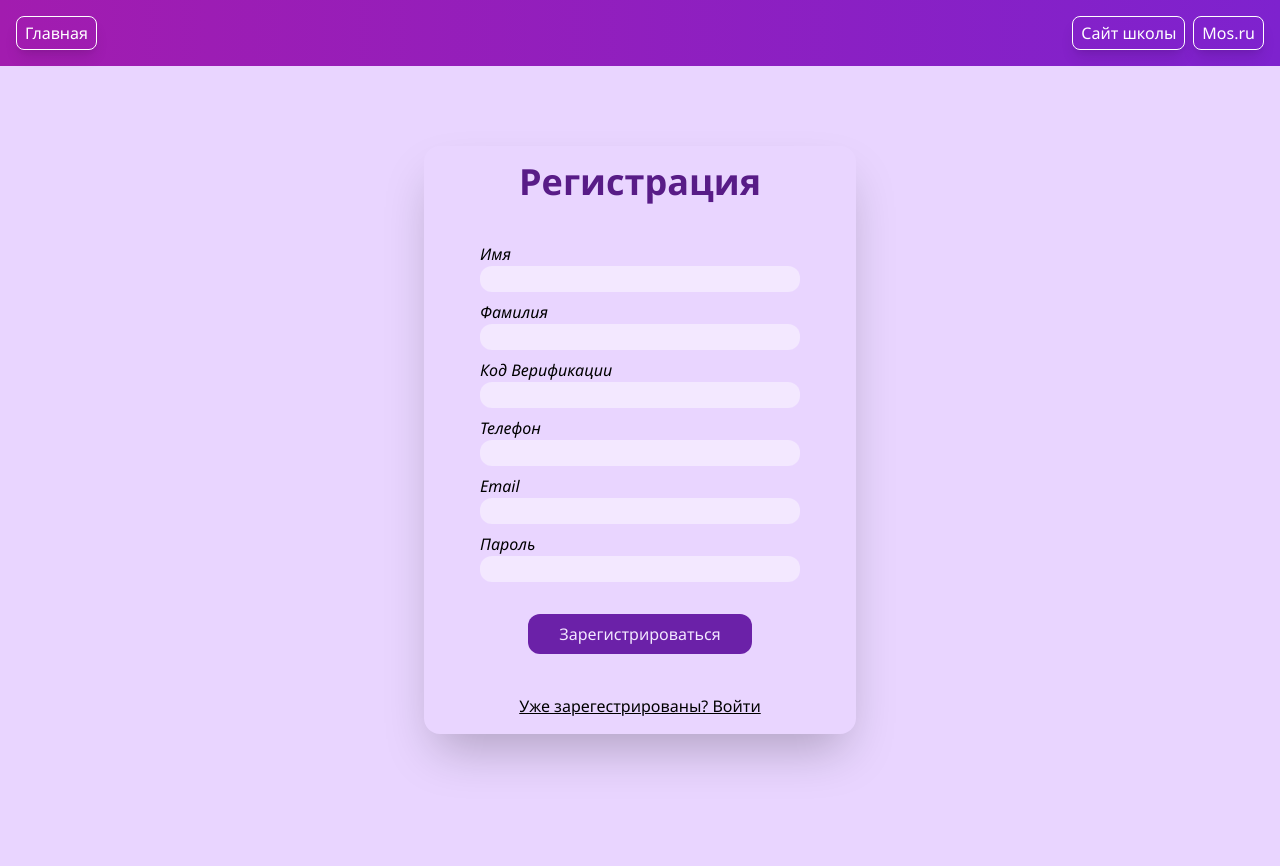
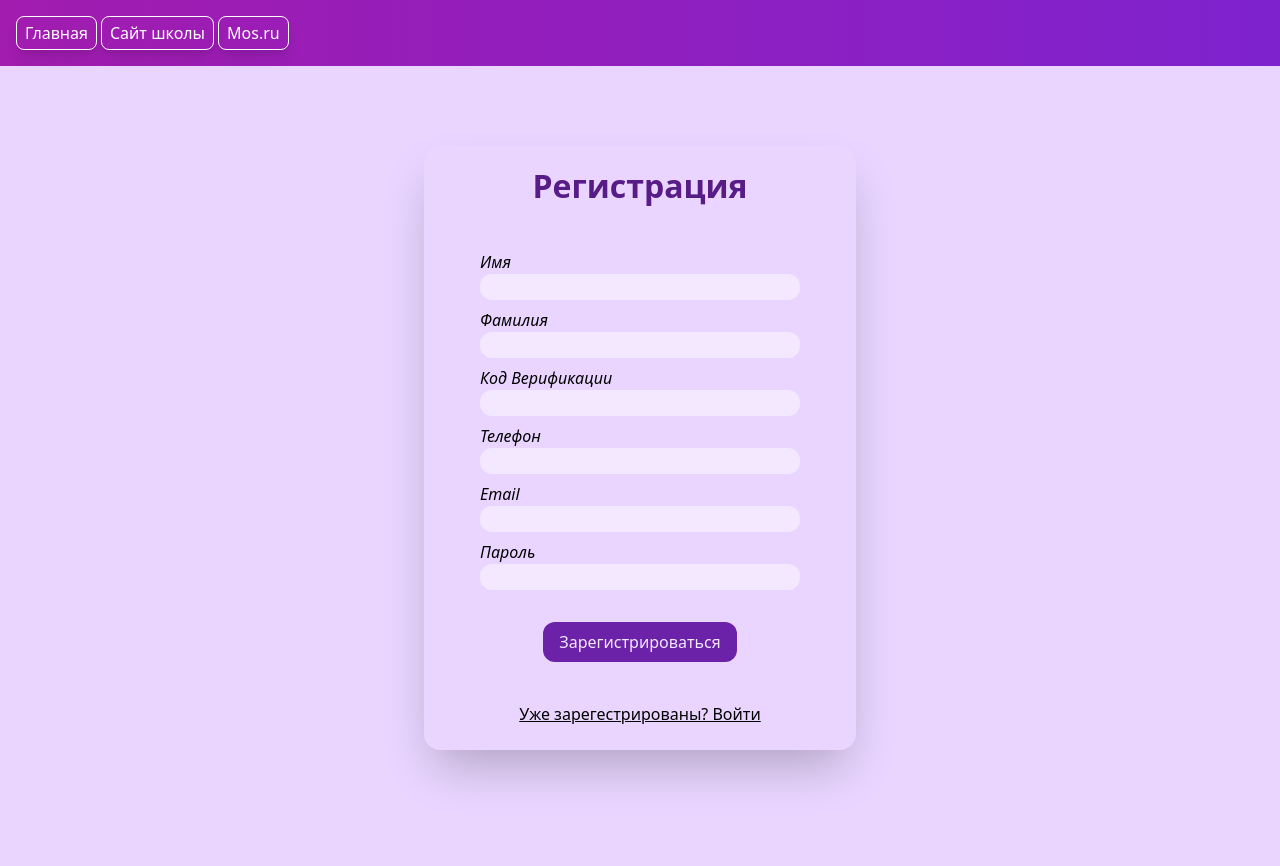
Before and after one commit to Crafty-Coders/SchoolChat, a Node server app: page /register in a window 1280 px wide. Run offline with Node 20, Linux system fonts and the light colour scheme; style sheets or scripts are compiled from the project's sources; some libraries are stand-ins or nearby versions.

Commit message:
half-migrating from tailwindcss to scss

```diff
--- a/app.js
+++ b/app.js
@@ -1,20 +1,15 @@
 const express = require('express')
 const app = express()
-// const bcrypt = require('bcrypt');
 const passport = require('passport');
 const flash = require('express-flash');
 const session = require('express-session');
 const methodOverride = require('method-override');
 const ChatUserDB = require('./DB/Tables/Chat-User')
 const { AuthDB, MessageDB } = require('./DB/DB_main')
-const chalk = require('chalk')
 const bcrypt = require('bcrypt')
+const sass = require('node-sass-middleware')
+const initializePassport = require('./passport-config');
 
-
-const initializePassport = require('./passport-config');
-const { count } = require('console');
-const { resolveObjectURL } = require('buffer');
-const { Auth, Message } = require('./DB/DB_init');
 initializePassport(
     passport,
     FindUserEmail,
@@ -28,6 +23,10 @@ app.set("view engine", "ejs")
 
 app.use(express.urlencoded({ extended: false }));
 app.use(flash());
+app.use(sass({
+    src: __dirname + '/scss',
+    dest: __dirname + '/public',
+}))
 app.use(express.static(__dirname));
 app.use(session({
     secret: "aaaaaaa",
@@ -39,12 +38,6 @@ app.use(passport.session())
 app.use(methodOverride('_method'));
 
 
-const clients = [];
-let array = [{
-    text: "test message",
-    date: Date.now()
-}];
-
 /* /////////////////// Router ///////////////////// */
 app.get('/', checkAuthenticated, async (req, res) => {
     res.redirect("/messenger")
@@ -52,14 +45,12 @@ app.get('/', checkAuthenticated, async (req, res) => {
 
 app.get("/messenger", async (req, res) => {
     let user = await req.user
-
-    // функция, которая будет добывать массив чатов
     if (!user) {
         res.redirect("/login")
         return
     }
     let chatsArr = await GetChats(user.id)
-    res.render('index.ejs', {
+    res.render('messenger.ejs', {
         name: user.name,
         chats: chatsArr,
         id: user.id,
@@ -81,7 +72,7 @@ app.get('/messenger/:id', async (req, res) => {
             break;
         }
     }
-    res.render('index.ejs', {
+    res.render('messenger.ejs', {
         name: user.name,
         chats: chatsArr,
         chatIndex: chatIndex,
--- a/package.json
+++ b/package.json
@@ -6,7 +6,7 @@
     "test": "mocha",
     "start": "node app.js",
     "buildcss": "nodemon --watch views/ -x npm run build",
-    "build": "postcss styles/src.css -o styles/styles.css",
+    "build": "postcss styles/src.css -o styles/styles.css && sass --watch scss:public",
     "production_start": "npm run build && npm run start"
   },
   "repository": {
@@ -33,6 +33,8 @@
     "jsonwebtoken": "^8.5.1",
     "lodash": "^4.17.21",
     "method-override": "^3.0.0",
+    "node-sass": "^7.0.1",
+    "node-sass-middleware": "^1.0.1",
     "passport": "^0.5.2",
     "passport-local": "^1.0.0",
     "pg": "^8.7.1",
--- /dev/null
+++ b/scss/login.scss
@@ -0,0 +1,81 @@
+@import "presets/colors.scss";
+@import "presets/shadows.scss";
+
+.login {
+    min-height: 100vh;
+    min-width: 100%;
+    display: flex;
+    background-color: $purple-200;
+    flex-direction: column;
+    align-items: center;
+}
+
+.login_container {
+    @include shadow-2xl();
+    background-color: $purple-200;
+    margin-top: 5rem;
+    padding-top: 1rem;
+    padding-bottom: 1rem;
+    padding-left: 1.5rem;
+    padding-right: 1.5rem;
+    border-radius: 1rem;
+    display: flex;
+    flex-direction: column;
+    align-items: center;
+}
+
+.login_container_header {
+    font-size: xx-large;
+    font-weight: bold;
+    text-align: center;
+    margin-bottom: 4rem;
+    color: $purple-900;
+}
+
+.login_container_form {
+    display: flex;
+    flex-direction: column;
+    align-items: center;
+    width: 24rem;
+    height: 18rem;
+    margin: 0;
+}
+
+@mixin login_container_form_input_block {
+    display: flex;
+    flex-direction: column;
+    width: 20rem;
+}
+
+.login_container_form_input_email {
+    @include login_container_form_input_block();
+    margin-bottom: 0.5rem;
+}
+
+.login_container_form_input_password {
+    @include login_container_form_input_block();
+}
+
+.login_container_form_input_input {
+    background-color: $purple-100;
+    border-radius: 0.75rem;
+    padding-left: 0.5rem;
+    padding-right: 0.5rem;
+    padding-top: 1px;
+    padding-bottom: 1px;
+}
+
+.login_container_form_button {
+    background-color: $purple-800;
+    border-radius: 0.75rem;
+    padding: 0.5rem 1rem;
+    width: 7rem;
+    color: $purple-100;
+    margin-top: 2rem;
+}
+
+.login_container_register_link {
+    text-decoration-line: underline;
+    text-underline-offset: 1px;
+    margin-bottom: 0.5rem;
+}
--- /dev/null
+++ b/scss/navbar.scss
@@ -0,0 +1,72 @@
+@import "presets/colors.scss";
+@import "presets/shadows.scss";
+
+.navbar {
+    display: flex;
+    flex-direction: row;
+    width: 100%;
+    align-items: center;
+    flex-grow: 1;
+    padding: 1rem 0;
+    background: linear-gradient(90deg, $fuchsia-700, $purple-700);
+}
+
+@mixin navbar_link {
+    color: white;
+    padding: 0.25rem 0.5rem;
+    border: 1px;
+    border-style: solid;
+    border-color: white;
+    border-radius: 0.5rem;
+    @include shadow-lg();
+}
+
+.navbar_link_left {
+    @include navbar_link();
+    margin-left: 1rem;
+}
+
+.navbar_link_left:hover {
+    color: $fuchsia-700;
+    border-color: $fuchsia-700;
+    background-color: white;
+}
+
+.navbar_link_middle {
+    @include navbar_link();
+    margin: 0 0.25rem;
+}
+
+.navbar_link_middle:hover {
+    color: $purple-700;
+    border-color: $purple-700;
+    background-color: white;
+}
+
+.navbar_link_right {
+    @include navbar_link();
+    margin-right: 1rem;
+}
+
+.navbar_link_right:hover {
+    color: $purple-700;
+    border-color: $purple-700;
+    background-color: white;
+}
+
+.navbar_logout_button {
+    @include shadow-lg();
+    margin-right: 1rem;
+    margin-left: 0.25rem;
+    color: white;
+    background-color: $red-600;
+    padding: 0.25rem 0.5rem;
+    border: 1px;
+    border-style: solid;
+    border-color: $red-600;
+    border-radius: 0.5rem;
+}
+
+.navbar_logout_button:hover {
+    text-decoration: underline;
+}
--- /dev/null
+++ b/scss/presets/colors.scss
@@ -0,0 +1,9 @@
+$purple-100: rgb(243 232 255);
+$purple-200: rgb(233 213 255);
+$purple-700: #7e22ce;
+$purple-800: rgb(107 33 168);
+$purple-900: rgb(88 28 135);
+
+$fuchsia-700: #a21caf;
+
+$red-600: rgb(220 38 38);
--- /dev/null
+++ b/scss/presets/shadows.scss
@@ -0,0 +1,11 @@
+@mixin shadow-2xl {
+    --tw-shadow: 0 25px 50px -12px rgb(0 0 0 / 0.25);
+    --tw-shadow-colored: 0 25px 50px -12px var(--tw-shadow-color);
+    box-shadow: var(--tw-ring-offset-shadow, 0 0 #0000), var(--tw-ring-shadow, 0 0 #0000), var(--tw-shadow);
+}
+
+@mixin shadow-lg {
+    --tw-shadow: 0 10px 15px -3px rgb(0 0 0 / 0.1), 0 4px 6px -4px rgb(0 0 0 / 0.1);
+    --tw-shadow-colored: 0 10px 15px -3px var(--tw-shadow-color), 0 4px 6px -4px var(--tw-shadow-color);
+    box-shadow: var(--tw-ring-offset-shadow, 0 0 #0000), var(--tw-ring-shadow, 0 0 #0000), var(--tw-shadow);
+}
--- /dev/null
+++ b/scss/register.scss
@@ -0,0 +1,72 @@
+@import "presets/colors.scss";
+@import "presets/shadows.scss";
+
+.register {
+    min-height: 100vh;
+    min-width: 100%;
+    background-color: $purple-200;
+    display: flex;
+    flex-direction: column;
+    align-items: center;
+}
+
+.register_container {
+    @include shadow-2xl();
+    margin-top: 5rem;
+    padding: 1rem 1.5rem;
+    border-radius: 1rem;
+    display: flex;
+    flex-direction: column;
+    align-items: center;
+}
+
+.register_container_header {
+    font-size: xx-large;
+    font-weight: bold;
+    text-align: center;
+    margin-bottom: 2.5rem;
+    color: $purple-900;
+}
+
+.register_container_form {
+    display: flex;
+    flex-direction: column;
+    align-items: center;
+    width: 24rem;
+}
+
+@mixin register_container_input {
+    display: flex;
+    flex-direction: column;
+    width: 20rem;
+}
+
+.register_container_input-generic {
+    @include register_container_input();
+    margin-bottom: 0.5rem;
+}
+
+.register_container_input-last {
+    @include register_container_input();
+}
+
+.register_container_input_input {
+    background-color: $purple-100;
+    border-radius: 0.75rem;
+    padding: 1px 0.5rem;
+}
+
+.register_container_form_button {
+    background-color: $purple-800;
+    border-radius: 0.75rem;
+    padding: 0.5rem 1rem;
+    color: $purple-100;
+    margin-top: 2rem;
+    margin-bottom: 2.5rem;
+}
+
+.register_container_login_link {
+    text-decoration-line: underline;
+    text-underline-offset: 1px;
+    margin-bottom: 0.5rem;
+}
--- a/styles/styles.css
+++ b/styles/styles.css
@@ -427,9 +427,6 @@ Ensure the default browser behavior of the `hidden` attribute.
 .m-8 {
   margin: 2rem;
 }
-.m-0 {
-  margin: 0px;
-}
 .my-8 {
   margin-top: 2rem;
   margin-bottom: 2rem;
@@ -446,10 +443,6 @@ Ensure the default browser behavior of the `hidden` attribute.
   margin-left: 0.5rem;
   margin-right: 0.5rem;
 }
-.mx-1 {
-  margin-left: 0.25rem;
-  margin-right: 0.25rem;
-}
 .ml-8 {
   margin-left: 2rem;
 }
@@ -461,27 +454,6 @@ Ensure the default browser behavior of the `hidden` attribute.
 }
 .ml-3 {
   margin-left: 0.75rem;
-}
-.mt-20 {
-  margin-top: 5rem;
-}
-.mb-16 {
-  margin-bottom: 4rem;
-}
-.mt-8 {
-  margin-top: 2rem;
-}
-.ml-4 {
-  margin-left: 1rem;
-}
-.mr-4 {
-  margin-right: 1rem;
-}
-.ml-1 {
-  margin-left: 0.25rem;
-}
-.mb-10 {
-  margin-bottom: 2.5rem;
 }
 .flex {
   display: flex;
@@ -495,12 +467,6 @@ Ensure the default browser behavior of the `hidden` attribute.
 .h-12 {
   height: 3rem;
 }
-.h-72 {
-  height: 18rem;
-}
-.min-h-screen {
-  min-height: 100vh;
-}
 .w-1\/4 {
   width: 25%;
 }
@@ -509,18 +475,6 @@ Ensure the default browser behavior of the `hidden` attribute.
 }
 .w-auto {
   width: auto;
-}
-.w-96 {
-  width: 24rem;
-}
-.w-80 {
-  width: 20rem;
-}
-.w-28 {
-  width: 7rem;
-}
-.w-56 {
-  width: 14rem;
 }
 .min-w-fit {
   min-width: -webkit-fit-content;
@@ -566,33 +520,12 @@ Ensure the default browser behavior of the `hidden` attribute.
 .rounded-full {
   border-radius: 9999px;
 }
-.rounded-lg {
-  border-radius: 0.5rem;
-}
 .rounded-t-2xl {
   border-top-left-radius: 1rem;
   border-top-right-radius: 1rem;
 }
 .border-0 {
   border-width: 0px;
-}
-.border {
-  border-width: 1px;
-}
-.border-solid {
-  border-style: solid;
-}
-.border-purple-800 {
-  --tw-border-opacity: 1;
-  border-color: rgb(107 33 168 / var(--tw-border-opacity));
-}
-.border-white {
-  --tw-border-opacity: 1;
-  border-color: rgb(255 255 255 / var(--tw-border-opacity));
-}
-.border-red-600 {
-  --tw-border-opacity: 1;
-  border-color: rgb(220 38 38 / var(--tw-border-opacity));
 }
 .bg-gray-200 {
   --tw-bg-opacity: 1;
@@ -622,32 +555,6 @@ Ensure the default browser behavior of the `hidden` attribute.
   --tw-bg-opacity: 1;
   background-color: rgb(196 181 253 / var(--tw-bg-opacity));
 }
-.bg-purple-200 {
-  --tw-bg-opacity: 1;
-  background-color: rgb(233 213 255 / var(--tw-bg-opacity));
-}
-.bg-purple-100 {
-  --tw-bg-opacity: 1;
-  background-color: rgb(243 232 255 / var(--tw-bg-opacity));
-}
-.bg-purple-800 {
-  --tw-bg-opacity: 1;
-  background-color: rgb(107 33 168 / var(--tw-bg-opacity));
-}
-.bg-red-600 {
-  --tw-bg-opacity: 1;
-  background-color: rgb(220 38 38 / var(--tw-bg-opacity));
-}
-.bg-gradient-to-r {
-  background-image: linear-gradient(to right, var(--tw-gradient-stops));
-}
-.from-fuchsia-700 {
-  --tw-gradient-from: #a21caf;
-  --tw-gradient-stops: var(--tw-gradient-from), var(--tw-gradient-to, rgb(162 28 175 / 0));
-}
-.to-purple-700 {
-  --tw-gradient-to: #7e22ce;
-}
 .py-4 {
   padding-top: 1rem;
   padding-bottom: 1rem;
@@ -668,18 +575,6 @@ Ensure the default browser behavior of the `hidden` attribute.
   padding-top: 0.5rem;
   padding-bottom: 0.5rem;
 }
-.px-6 {
-  padding-left: 1.5rem;
-  padding-right: 1.5rem;
-}
-.px-2 {
-  padding-left: 0.5rem;
-  padding-right: 0.5rem;
-}
-.py-px {
-  padding-top: 1px;
-  padding-bottom: 1px;
-}
 .text-center {
   text-align: center;
 }
@@ -695,37 +590,11 @@ Ensure the default browser behavior of the `hidden` attribute.
   font-size: 1.875rem;
   line-height: 2.25rem;
 }
-.text-4xl {
-  font-size: 2.25rem;
-  line-height: 2.5rem;
-}
 .font-bold {
   font-weight: 700;
 }
-.font-semibold {
-  font-weight: 600;
-}
 .italic {
   font-style: italic;
-}
-.text-purple-900 {
-  --tw-text-opacity: 1;
-  color: rgb(88 28 135 / var(--tw-text-opacity));
-}
-.text-purple-100 {
-  --tw-text-opacity: 1;
-  color: rgb(243 232 255 / var(--tw-text-opacity));
-}
-.text-white {
-  --tw-text-opacity: 1;
-  color: rgb(255 255 255 / var(--tw-text-opacity));
-}
-.underline {
-  -webkit-text-decoration-line: underline;
-          text-decoration-line: underline;
-}
-.underline-offset-1 {
-  text-underline-offset: 1px;
 }
 .shadow-2xl {
   --tw-shadow: 0 25px 50px -12px rgb(0 0 0 / 0.25);
@@ -742,40 +611,7 @@ Ensure the default browser behavior of the `hidden` attribute.
   --tw-shadow-colored: 0 10px 15px -3px var(--tw-shadow-color), 0 4px 6px -4px var(--tw-shadow-color);
   box-shadow: var(--tw-ring-offset-shadow, 0 0 #0000), var(--tw-ring-shadow, 0 0 #0000), var(--tw-shadow);
 }
-.hover\:border-fuchsia-700:hover {
-  --tw-border-opacity: 1;
-  border-color: rgb(162 28 175 / var(--tw-border-opacity));
-}
-.hover\:border-purple-700:hover {
-  --tw-border-opacity: 1;
-  border-color: rgb(126 34 206 / var(--tw-border-opacity));
-}
 .hover\:bg-fuchsia-200:hover {
   --tw-bg-opacity: 1;
   background-color: rgb(245 208 254 / var(--tw-bg-opacity));
 }
-.hover\:bg-white:hover {
-  --tw-bg-opacity: 1;
-  background-color: rgb(255 255 255 / var(--tw-bg-opacity));
-}
-.hover\:italic:hover {
-  font-style: italic;
-}
-.hover\:text-fuchsia-700:hover {
-  --tw-text-opacity: 1;
-  color: rgb(162 28 175 / var(--tw-text-opacity));
-}
-.hover\:text-purple-700:hover {
-  --tw-text-opacity: 1;
-  color: rgb(126 34 206 / var(--tw-text-opacity));
-}
-.hover\:underline:hover {
-  -webkit-text-decoration-line: underline;
-          text-decoration-line: underline;
-}
-@media (min-width: 768px) {
-
-  .md\:justify-start {
-    justify-content: flex-start;
-  }
-}
--- a/views/head.ejs
+++ b/views/head.ejs
@@ -5,7 +5,11 @@
   <meta charset="UTF-8">
   <script src="/node_modules/socket.io/client-dist/socket.io.js"></script>
   <link rel="stylesheet" href="../styles/styles.css">
-  <link rel="stylesheet" href="../styles/main.css">
+  <link rel="stylesheet" href="../public/main.css">
+  <link rel="stylesheet" href="../public/login.css">
+  <link rel="stylesheet" href="../public/navbar.css">
+  <link rel="stylesheet" href="../public/register.css">
+  <link rel="stylesheet" href="../public/messenger.css">
   <script src="/main.js">
   </script>
 
--- a/views/navbar.ejs
+++ b/views/navbar.ejs
@@ -1,14 +1,14 @@
-<div class="flex flex-row w-full items-center py-4 md:justify-start bg-gradient-to-r from-fuchsia-700 to-purple-700 grow">
-    <a href="/" class="ml-4 text-white px-2 py-1 border border-solid border-white rounded-lg hover:bg-white hover:text-fuchsia-700 hover:border-fuchsia-700 shadow-lg">Главная</a>
-    <div class="flex-1"></div>
-    <a href="https://gym1748v.mskobr.ru/#/" class="mx-1 text-white px-2 py-1 border border-solid border-white rounded-lg hover:bg-white hover:text-purple-700 hover:border-purple-700 shadow-lg">Сайт школы</a>
+<div class="navbar">
+    <a href="/" class="navbar_link_left">Главная</a>
+    <div class="spacer"></div>
+    <a href="https://gym1748v.mskobr.ru/#/" class="navbar_link_middle">Сайт школы</a>
 
     <% if(auth) { %>
-        <a href="https://www.mos.ru/" class="mx-1 text-white px-2 py-1 border border-solid border-white rounded-lg hover:bg-white hover:text-purple-700 hover:border-purple-700 shadow-lg">Mos.ru</a>
+        <a href="https://www.mos.ru/" class="navbar_link_middle">Mos.ru</a>
         <form action="/logout?_method=DELETE" method="POST">
-            <button type="submit" class="mr-4 ml-1 text-white bg-red-600 px-2 py-1 border border-solid border-red-600 rounded-lg hover:italic hover:underline shadow-lg">Выйти из аккаунта</button>
+            <button type="submit" class="navbar_logout_button">Выйти из аккаунта</button>
         </form>
     <% } else { %>
-        <a href="https://www.mos.ru/" class="mr-4 ml-1 text-white px-2 py-1 border border-solid border-white rounded-lg hover:bg-white hover:text-purple-700 hover:border-purple-700 shadow-lg">Mos.ru</a>
+        <a href="https://www.mos.ru/" class="navbar_link_right">Mos.ru</a>
     <% } %>
 </div>
--- a/views/register.ejs
+++ b/views/register.ejs
@@ -1,38 +1,38 @@
 <%- include('./head'); %>
     <%- include('./navbar', {auth: false}); %>
-        <div class="min-h-screen min-w-full bg-purple-200 flex flex-col items-center">
+        <div class="register">
             <div
-                class="mt-20 border-0 py-4 px-6 shadow-2xl rounded-2xl flex flex-col items-center">
-                <h2 class="text-4xl font-semibold text-center mb-10 text-purple-900">Регистрация</h2>
-                <form action="/register" method="POST" class="flex flex-col items-center w-96">
-                    <div class="flex flex-col mb-2 w-80">
+                class="register_container">
+                <h2 class="register_container_header">Регистрация</h2>
+                <form action="/register" method="POST" class="register_container_form">
+                    <div class="register_container_input-generic">
                         <label for="name" class="italic">Имя</label>
-                        <input type="text" id="name" name="name" class="border-1 border-purple-800 bg-purple-100 rounded-xl px-2 py-px" required>
+                        <input type="text" id="name" name="name" class="register_container_input_input" required>
                     </div>
-                    <div class="flex flex-col mb-2 w-80">
+                    <div class="register_container_input-generic">
                         <label for="surname" class="italic">Фамилия</label>
-                        <input type="text" id="surname" name="surname" class="border-1 border-purple-800 bg-purple-100 rounded-xl px-2 py-px" required>
+                        <input type="text" id="surname" name="surname" class="register_container_input_input" required>
                     </div>
-                    <div class="flex flex-col mb-2 w-80">
+                    <div class="register_container_input-generic">
                         <label for="code" class="italic">Код Верификации</label>
-                        <input type="text" id="code" name="code" class="border-1 border-purple-800 bg-purple-100 rounded-xl px-2 py-px" required>
+                        <input type="text" id="code" name="code" class="register_container_input_input" required>
                     </div>
-                    <div class="flex flex-col mb-2 w-80">
+                    <div class="register_container_input-generic">
                         <label for="phone_number" class="italic">Телефон</label>
-                        <input type="text" id="phone_number" name="phone_number" class="border-1 border-purple-800 bg-purple-100 rounded-xl px-2 py-px" required>
+                        <input type="text" id="phone_number" name="phone_number" class="register_container_input_input" required>
                     </div>
-                    <div class="flex flex-col mb-2 w-80">
+                    <div class="register_container_input-generic">
                         <label for="email" class="italic">Email</label>
-                        <input type="email" id="email" name="email" class="border-1 border-purple-800 bg-purple-100 rounded-xl px-2 py-px" required>
+                        <input type="email" id="email" name="email" class="register_container_input_input" required>
                     </div>
-                    <div class="flex flex-col w-80">
+                    <div class="register_container_input-last">
                         <label for="password" class="italic">Пароль</label>
-                        <input type="password" id="password" name="password" class="border-1 border-purple-800 bg-purple-100 rounded-xl px-2 py-px" required>
+                        <input type="password" id="password" name="password" class="register_container_input_input" required>
                     </div>
                     <button type="submit"
-                        class="bg-purple-800 border-0 rounded-xl py-2 px-4 w-56 text-purple-100 mt-8 mb-10">Зарегистрироваться</button>
+                        class="register_container_form_button">Зарегистрироваться</button>
                 </form>
-                <a href="/login" class="underline underline-offset-1">Уже зарегестрированы? Войти</a>
+                <a href="/login" class="register_container_login_link">Уже зарегестрированы? Войти</a>
             </div>
         </div>
         </div>
```
Also changed, not shown: scss/main.scss (added, +24 -0 lines), views/login.ejs (+10 -10 lines), scss/messenger.scss (added), views/messenger.ejs (renamed from views/index.ejs), 2 other files.
